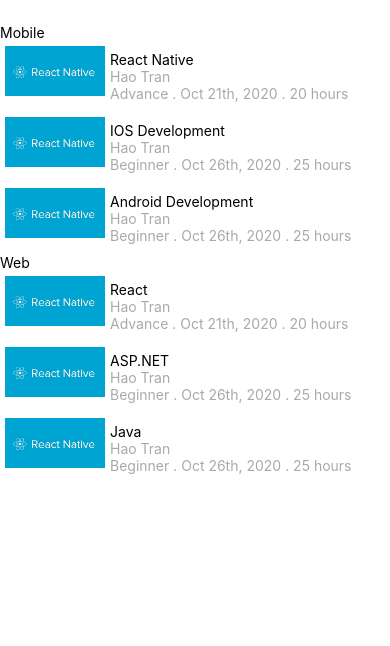
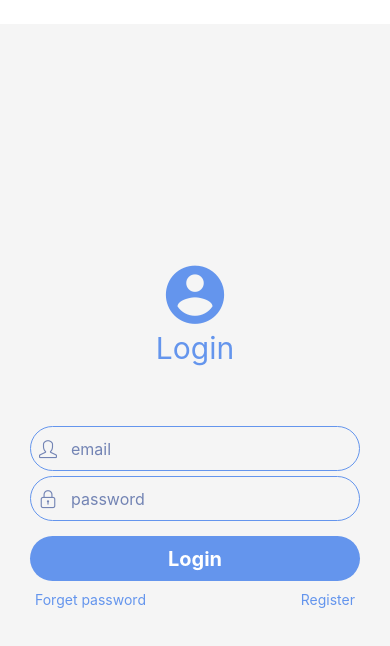
Before and after one commit to ttrantuhao/e-learning, a React Native app: screen /login in a window 390 px wide. Shown: the top 646 px of the page. Built offline with nearby package versions, Linux system fonts and the light colour scheme.

Commit message:
add login view

```diff
--- a/App.js
+++ b/App.js
@@ -1,13 +1,15 @@
 import { StatusBar } from 'expo-status-bar';
 import React from 'react';
 import { StyleSheet, Text, View } from 'react-native';
+import Login from "./src/components/Authentication/Login/login";
 import Home from "./src/components/Main/Home/home";
-import ListCourses from "./src/components/Courses/ListCourses/list-courses";
+import {themeColor} from "./src/globals/styles";
 
 export default function App() {
   return (
     <View style={styles.container}>
-      <ListCourses/>
+      <StatusBar backgroundColor={themeColor}/>
+      <Login />
     </View>
   );
 }
--- a/package.json
+++ b/package.json
@@ -14,6 +14,7 @@
     "react": "16.13.1",
     "react-dom": "16.13.1",
     "react-native": "https://github.com/expo/react-native/archive/sdk-39.0.3.tar.gz",
+    "react-native-elements": "^3.0.0-alpha.1",
     "react-native-web": "~0.13.12"
   },
   "devDependencies": {
--- /dev/null
+++ b/src/components/Authentication/Login/LoginForm/login-form.js
@@ -0,0 +1,66 @@
+import React, {useState} from 'react';
+import {StyleSheet, TextInput, View} from 'react-native';
+import {Icon, Input} from "react-native-elements";
+import {themeColor} from "../../../../globals/styles";
+
+const LoginForm = () => {
+    const [passwordValid, setPasswordValid] = useState(true);
+    const [emailValid, setEmailValid] = useState(true);
+
+    return (
+        <View>
+            <Input
+                inputContainerStyle={styles.inputContainer}
+                leftIcon={
+                    <Icon name='user' type={'simple-line-icon'} color="#7384B4" size={18} />
+                }
+                inputStyle={styles.inputStyle}
+                errorStyle={styles.errorInputStyle}
+                errorMessage={
+                    emailValid ? null : 'Please enter a valid email address'
+                }
+                placeholderTextColor="#7384B4"
+                placeholder='email'
+            />
+
+            <Input
+                inputContainerStyle={styles.inputContainer}
+                leftIcon={
+                    <Icon name='lock' type={'simple-line-icon'} color="#7384B4" size={18} />
+                }
+                inputStyle={styles.inputStyle}
+                errorStyle={styles.errorInputStyle}
+                placeholderTextColor="#7384B4"
+                placeholder='password'
+                secureTextEntry
+                errorMessage={
+                    passwordValid ? null : 'Please enter at least 8 characters'
+                }
+            />
+
+
+        </View>
+    );
+};
+
+export default LoginForm;
+
+const styles = StyleSheet.create({
+    inputContainer: {
+        paddingLeft: 8,
+        borderRadius: 40,
+        borderWidth: 1,
+        borderColor: themeColor,
+        height: 45,
+    },
+    inputStyle: {
+        flex: 1,
+        marginLeft: 10,
+        color: themeColor,
+        fontSize: 16,
+    },
+    errorInputStyle: {
+        marginTop: 0,
+        color: '#F44336',
+    },
+});
--- a/src/components/Authentication/Login/login.js
+++ b/src/components/Authentication/Login/login.js
@@ -0,0 +1,58 @@
+import React from 'react';
+import {View, StyleSheet, Text, TouchableOpacity} from 'react-native';
+import LoginForm from "./LoginForm/login-form";
+import {Icon} from "react-native-elements";
+import PrimaryButton from "../../Common/primary-button";
+import {themeColor} from "../../../globals/styles";
+
+const Login = () => {
+    return (
+        <View style={styles.container}>
+            <Icon name='account-circle' type={'material-community'} color={themeColor} size={70}/>
+            <Text style={styles.title}>Login</Text>
+            <LoginForm/>
+            <PrimaryButton title='Login' onPress={() => {
+            }}/>
+
+
+            <View style={styles.textContainer}>
+                {/*<PrimaryButton title='1'/>*/}
+                {/*<PrimaryButton title='2'/>*/}
+                <TouchableOpacity>
+                    <Text style={{color: themeColor}}>
+                        Forget password
+                    </Text>
+                </TouchableOpacity>
+                <TouchableOpacity>
+                <Text style={{color: themeColor}}>
+                    Register
+                </Text>
+                </TouchableOpacity>
+            </View>
+        </View>
+    );
+};
+
+export default Login;
+
+const styles = StyleSheet.create({
+    container: {
+        width: '100%',
+        flex: 1,
+        justifyContent: 'center',
+        backgroundColor: 'whitesmoke',
+        padding: 20
+    },
+    title: {
+        color: themeColor,
+        fontSize: 30,
+        textAlign: 'center',
+        marginBottom: 60,
+    },
+    textContainer: {
+        flexDirection: 'row',
+        justifyContent: 'space-between',
+        paddingLeft: 15,
+        paddingRight: 15
+    }
+});
--- /dev/null
+++ b/src/components/Common/primary-button.js
@@ -0,0 +1,34 @@
+import React from 'react';
+import {TouchableOpacity, StyleSheet, Text} from 'react-native';
+import {themeColor} from "../../globals/styles";
+
+const PrimaryButton = ({title, onPress}) => {
+    return (
+            <TouchableOpacity
+                style={styles.button}
+                onPress={onPress}
+            >
+                <Text style={styles.text}>
+                    {title}
+                </Text>
+            </TouchableOpacity>
+    );
+};
+
+const styles = StyleSheet.create ({
+    button: {
+        backgroundColor: themeColor,
+        borderRadius: 40,
+        height: 45,
+        justifyContent: 'center',
+        margin: 10
+    },
+    text: {
+        fontSize: 20,
+        fontWeight: 'bold',
+        color:'white',
+        textAlign: 'center',
+        padding: 10
+    }
+})
+export default PrimaryButton;
--- a/src/globals/constants.js
+++ b/src/globals/constants.js
@@ -0,0 +1,4 @@
+const {Dimensions} = require("react-native");
+
+export const SCREEN_WIDTH = Dimensions.get('window').width;
+export const SCREEN_HEIGHT = Dimensions.get('window').height;
--- a/src/globals/styles.js
+++ b/src/globals/styles.js
@@ -0,0 +1 @@
+export const themeColor = 'cornflowerblue';
```
Also changed, not shown: src/components/Common/secondary-button.js (added, +33 -0 lines), src/components/Common/touchable-text.js (added, +21 -0 lines), src/components/Common/touchable-button.js (deleted), 1 other file (tests, documents, lock files or other folders).
